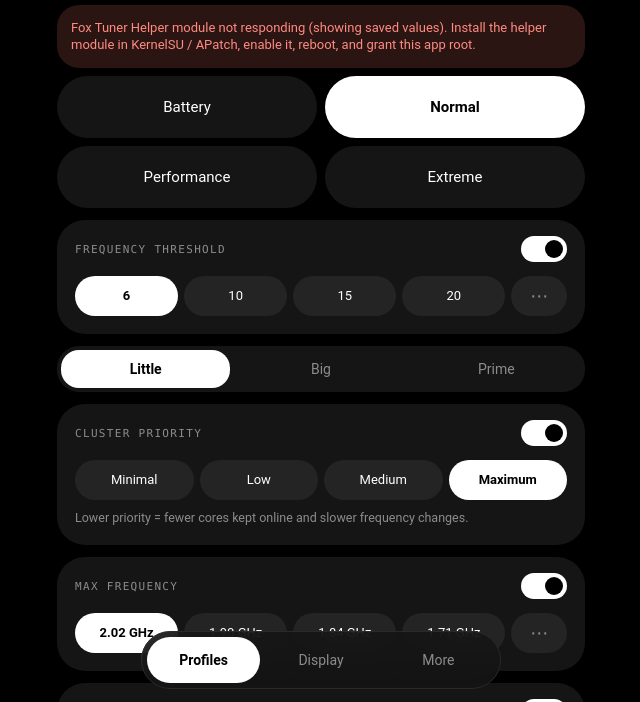
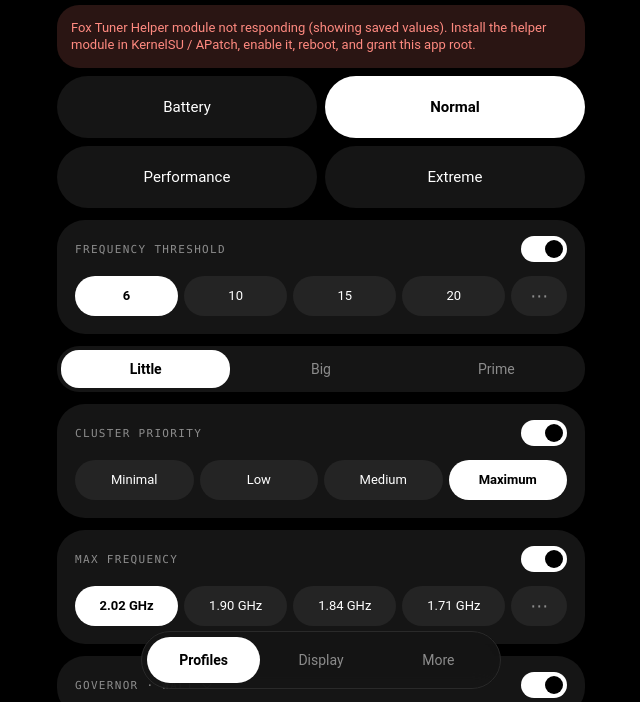
Before and after one commit to zaynali-source/Fox-Tuner, a plain HTML site: page app/src/main/assets/index.html in a window 1280 px wide. Shown: the part 97-799 px from the top of the page, without its empty margins (319-959 px from the left). Drawn offline with Linux system fonts and the light colour scheme.

```diff
--- a/app/src/main/assets/index.html
+++ b/app/src/main/assets/index.html
@@ -235,7 +235,7 @@ function render(){
   const k = x => `data-k="${x}"`;
   const th = S[`${m}.thermal`] || 'default', thIdx = S[`thermal.${th}`];
   const thSub = th==='default' ? 'ROM default' : (THN[th]||th) + (thIdx===undefined ? ' · index not set' : '');
-  const gOk = S['hw.gpu.ok']!=='0', noCC = S[`hw.${cluster}.walt`]==='0' && S[`hw.${cluster}.corectl`]==='0';
+  const gOk = S['hw.gpu.ok']!=='0', noCC = S[`hw.${cluster}.corectl`]==='0';
   const tg = S['sec.touch']==='1', tm = S[`${m}.touch`]==='1';
   const opt = (key,def) => (S[`opt.${key}`]??def)==='1';
   const tag = (ok,t) => `<span class="tag ${ok?'ok':'bad'}">${ok?'✓':'✕'} ${t}</span>`;
@@ -244,7 +244,7 @@ function render(){
     <div class="seg" id="modes">${MODES.map(([id,l]) => `<button class="${id===m?'on':''}" data-mode="${id}">${l}</button>`).join('')}</div>
     ${section('threshold','Frequency threshold',chipsAll(THR[m].map(v=>[v,v]),`${m}.threshold`,'thr'))}
     <div class="tabs" id="cl">${R.map(r => `<button class="${r===cluster?'on':''}" data-cluster="${r}">${CL.find(c=>c[0]===r)[1]}</button>`).join('')}</div>
-    ${section('priority','Cluster priority',chips(PR,S[`${m}.${cluster}.prio`],v=>`data-k="${m}.${cluster}.prio" data-v="${v}"`)+`<small style="color:var(--m);display:block;margin-top:10px">Lower priority = fewer cores kept online and slower frequency changes.</small>`+(noCC?`<div class="warn">No WALT / core_ctl for this cluster on this kernel.</div>`:''))}
+    ${section('priority','Cluster priority',chips(PR,S[`${m}.${cluster}.prio`],v=>`data-k="${m}.${cluster}.prio" data-v="${v}"`)+(noCC?`<div class="warn">No core_ctl for this cluster on this kernel.</div>`:''))}
     ${section('freq','Max frequency',chipsAll(winCpu(cluster,m).map(f=>[f,ghz(f)]),`${m}.${cluster}.max`,'cpu'))}
     ${section('gov','Governor · WALT',(()=>{ const k=x=>`${m}.${cluster}.${x}`, w=S[`hw.${cluster}.walt`]==='0' ? '<div class="warn">WALT tunables not found for this cluster.</div>' : ''; return w + `<div class="sub" style="margin-top:0">Hispeed frequency</div>${chipsAll(winHs(cluster),k('hsfreq'),'hsf')}<div class="sub">Hispeed load</div>${chipsAll([80,85,90,95].map(v=>[v,v]),k('hsload'),'hsl')}<div class="sub">Target load shift</div>${chipsAll([2,3,4,5].map(v=>[v,v]),k('tls'),'tls')}` + (S[`hw.${cluster}.tlt`]==='0' ? '' : `<div class="sub">Target load thresh</div>${chipsAll([['','Auto'],[25,25],[50,50],[75,75]],k('tlt'),'tlt')}`); })())}
     ${section('gpu','GPU',gOk ? `<div class="sub" style="margin-top:0">Maximum · MHz</div>${chipsAll(winGpu('max',m).map(f=>[f*1e6,f]),`${m}.gpu.max`,'gmax')}<div class="sub">Minimum · MHz</div>${chipsAll(winGpu('min',m).map(f=>[f*1e6,f]),`${m}.gpu.min`,'gmin')}` : '<div class="warn">GPU devfreq not found.</div>')}
@@ -270,7 +270,7 @@ function render(){
       <button class="row" id="rm" style="background-image:none"><span class="g"><b>Reset this mode</b></span></button>
       <button class="row" id="ra"><span class="g"><b>Reset all profiles</b></span></button></section>
     <section class="sec"><div class="hd"><span>System</span></div>
-      <div class="tags" style="padding-top:0">${tag(true,'CPU caps')}${tag(R.every(r=>S[`hw.${r}.walt`]==='1'||S[`hw.${r}.corectl`]==='1'),'Priority')}${tag(R.some(r=>S[`hw.${r}.walt`]==='1'),'Governor')}${tag(gOk,'GPU')}${tag(S['hw.cs']==='1','Cpuset')}${tag(S['hw.sconfig']==='1','Thermal')}${tag(S['hw.touch']==='1','Touch')}${tag(S['hw.ulq']==='1','Ulquiorra')}</div>
+      <div class="tags" style="padding-top:0">${tag(true,'CPU caps')}${tag(R.every(r=>S[`hw.${r}.corectl`]==='1'),'Priority')}${tag(R.some(r=>S[`hw.${r}.walt`]==='1'),'Governor')}${tag(gOk,'GPU')}${tag(S['hw.cs']==='1','Cpuset')}${tag(S['hw.sconfig']==='1','Thermal')}${tag(S['hw.touch']==='1','Touch')}${tag(S['hw.ulq']==='1','Ulquiorra')}</div>
       <div class="sub" style="margin:8px 0 0">${S['hw.model']||''} ${S['hw.device']||''}</div></section>`;
   const keepOpen = document.querySelector('details')?.open;
   const vt = '';
```
Also changed, not shown: 4 other files.
